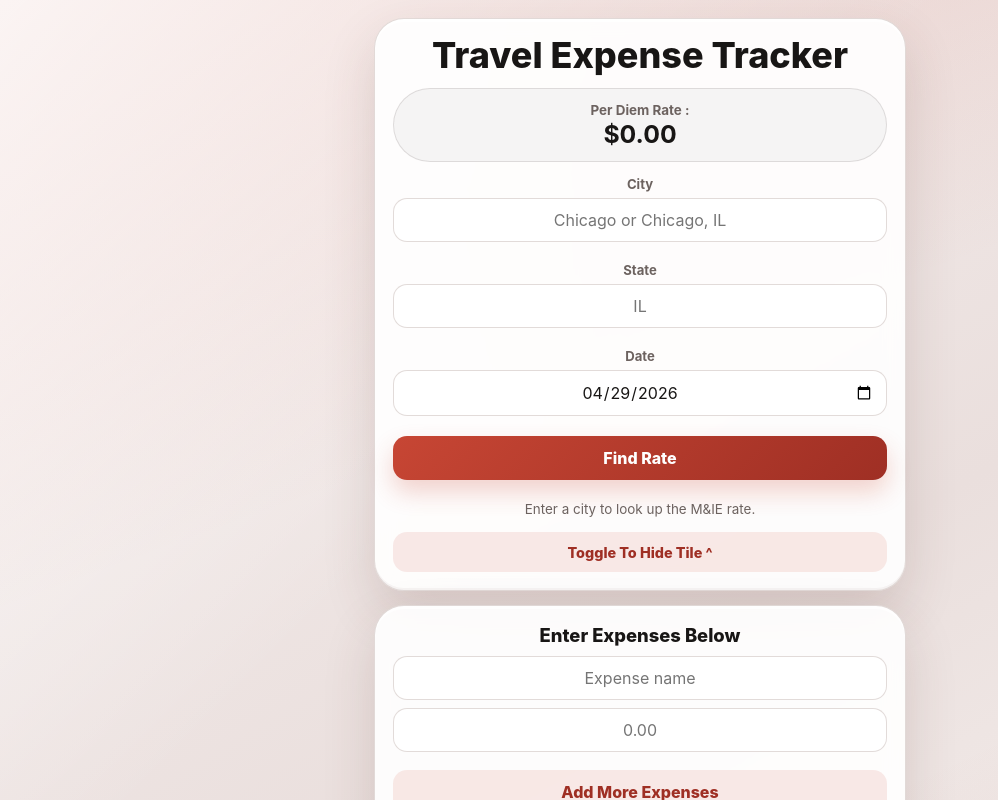
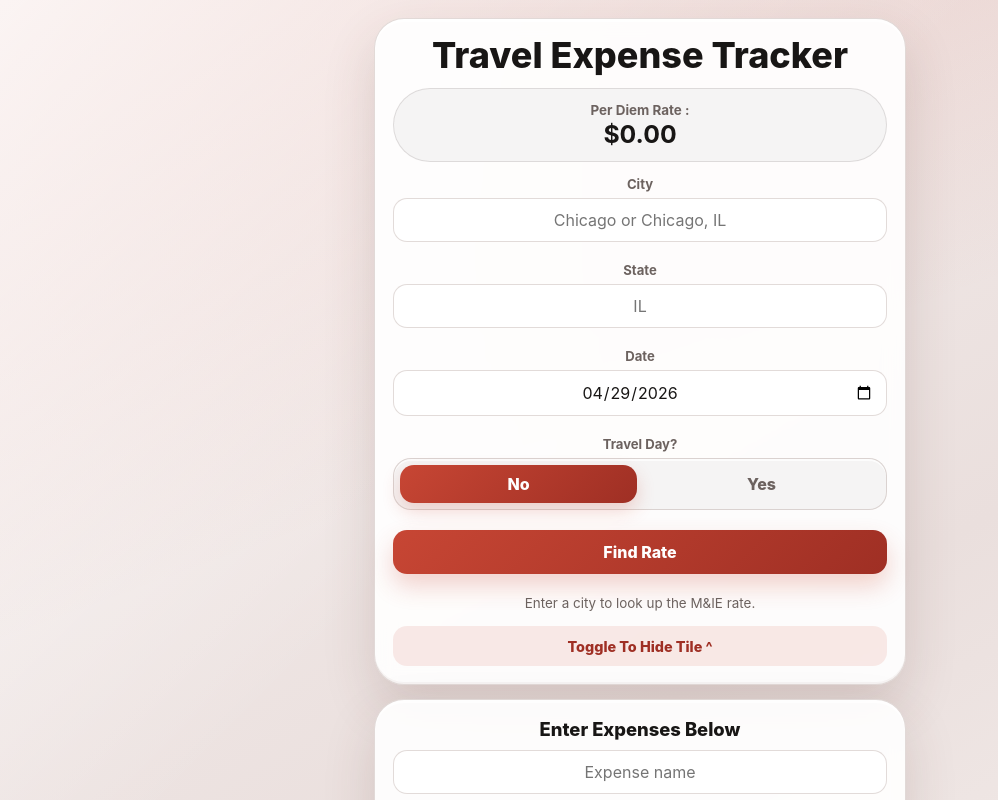
Before and after one commit to moizkprojects/expensetracker, a React (Vite) app: page / in a window 1280 px wide. Shown: the top 800 px of the page, without its empty margins (0-998 px from the left). Built offline with nearby package versions, Linux system fonts and the light colour scheme.

Commit message:
Add files via upload

```diff
--- a/src/App.tsx
+++ b/src/App.tsx
@@ -48,6 +48,8 @@ const formatSavedDate = (dateKey: string) =>
 
 const savedExpenseTotal = (session: DailySession) =>
   session.expenses.reduce((sum, item) => sum + item.amount, 0);
+const effectivePerDiem = (rate: number, travelDay?: boolean) =>
+  Number((travelDay ? rate * 0.75 : rate).toFixed(2));
 
 function App() {
   const [initialSession] = useState(() => {
@@ -59,6 +61,7 @@ function App() {
   const [locationInput, setLocationInput] = useState(initialSession?.locationInput ?? "");
   const [stateInput, setStateInput] = useState(initialSession?.stateInput ?? "");
   const [resolution, setResolution] = useState<RateResolution>(initialSession?.resolution ?? defaultResolution);
+  const [travelDay, setTravelDay] = useState(initialSession?.travelDay ?? false);
   const [rows, setRows] = useState<ExpenseRowType[]>(hydrateRows(initialSession?.expenses ?? []));
   const [busy, setBusy] = useState(false);
   const [topTileCollapsed, setTopTileCollapsed] = useState(false);
@@ -71,9 +74,10 @@ function App() {
   const cacheRef = useRef<Map<string, OsmSuggestion[]>>(new Map());
 
   const expenses = useMemo(() => toStoredExpenses(rows), [rows]);
-  const budget = useMemo(() => computeBudget(resolution.mieRate, expenses), [resolution.mieRate, expenses]);
+  const activePerDiem = useMemo(() => effectivePerDiem(resolution.mieRate, travelDay), [resolution.mieRate, travelDay]);
+  const budget = useMemo(() => computeBudget(activePerDiem, expenses), [activePerDiem, expenses]);
   const remainingGood = budget.remaining >= 0;
-  const hasRate = resolution.mieRate > 0;
+  const hasRate = activePerDiem > 0;
   const isStandardFallback = resolution.matchType === "standard_oconus";
 
   useEffect(() => {
@@ -117,6 +121,7 @@ function App() {
     const saved = SessionStore.getByDateKey(dateKey);
     if (!saved) {
       setResolution(defaultResolution);
+      setTravelDay(false);
       setRows([{ id: randomId(), name: "", amount: "" }]);
       setSaveStatus("");
       return;
@@ -125,6 +130,7 @@ function App() {
     setLocationInput(saved.locationInput);
     setStateInput(saved.stateInput ?? "");
     setResolution(saved.resolution);
+    setTravelDay(saved.travelDay ?? false);
     setRows(hydrateRows(saved.expenses));
     setSaveStatus("Saved for this date");
   };
@@ -180,6 +186,7 @@ function App() {
       dateKey: dateInput || todayKey,
       locationInput,
       stateInput,
+      travelDay,
       resolution,
       expenses,
     });
@@ -212,8 +219,8 @@ function App() {
         <div className="collapsible-body">
           <div className="stack-section">
             <div className="rate-bubble">
-              <span>Per Diem Rate :</span>
-              <strong>{hasRate ? toUsd(resolution.mieRate) : "$0.00"}</strong>
+              <span>{travelDay ? "Travel Day Per Diem" : "Per Diem Rate :"}</span>
+              <strong>{hasRate ? toUsd(activePerDiem) : "$0.00"}</strong>
             </div>
 
             <div className="field-group">
@@ -297,6 +304,32 @@ function App() {
               />
             </div>
 
+            <div className="field-group">
+              <span className="label">Travel Day?</span>
+              <div className="travel-toggle" role="group" aria-label="Travel Day">
+                <button
+                  className={!travelDay ? "travel-option is-active" : "travel-option"}
+                  type="button"
+                  onClick={() => {
+                    setTravelDay(false);
+                    markUnsaved();
+                  }}
+                >
+                  No
+                </button>
+                <button
+                  className={travelDay ? "travel-option is-active" : "travel-option"}
+                  type="button"
+                  onClick={() => {
+                    setTravelDay(true);
+                    markUnsaved();
+                  }}
+                >
+                  Yes
+                </button>
+              </div>
+            </div>
+
             <button className="btn btn-primary" onClick={onResolve} type="button" disabled={busy}>
               {busy ? "Finding Rate..." : "Find Rate"}
             </button>
@@ -338,8 +371,8 @@ function App() {
         <p className="tile-kicker">Live calculator</p>
         <div className="calculator-grid">
           <div>
-            <span className="stat-label">Per diem</span>
-            <strong className="stat-value">{toUsd(resolution.mieRate || 0)}</strong>
+            <span className="stat-label">{travelDay ? "Travel day per diem" : "Per diem"}</span>
+            <strong className="stat-value">{toUsd(activePerDiem || 0)}</strong>
           </div>
           <div>
             <span className="stat-label">Spent</span>
@@ -361,7 +394,7 @@ function App() {
                 <article className="history-entry" key={session.dateKey}>
                   <strong>{formatSavedDate(session.dateKey)}</strong>
                   <span>{session.locationInput || "No location saved"}</span>
-                  <span>Per diem: {toUsd(session.resolution.mieRate || 0)}</span>
+                  <span>{session.travelDay ? "Travel day per diem" : "Per diem"}: {toUsd(effectivePerDiem(session.resolution.mieRate || 0, session.travelDay))}</span>
                   <span>Total expenses: {toUsd(savedExpenseTotal(session))}</span>
                   {session.expenses.length ? (
                     <ul className="history-expenses">
--- a/src/styles/global.css
+++ b/src/styles/global.css
@@ -102,7 +102,8 @@ input {
 .toggle-button,
 .save-button,
 .btn,
-.remove-btn {
+.remove-btn,
+.travel-option {
   border: 0;
   cursor: pointer;
 }
@@ -235,6 +236,33 @@ input {
 .input:focus {
   border-color: rgba(199, 70, 52, 0.48);
   box-shadow: 0 0 0 4px rgba(199, 70, 52, 0.1);
+}
+
+.travel-toggle {
+  display: grid;
+  grid-template-columns: 1fr 1fr;
+  gap: 6px;
+  padding: 6px;
+  border: 1px solid var(--line);
+  border-radius: 18px;
+  background: rgba(245, 244, 243, 0.92);
+  box-shadow: 0 2px 0 rgba(255, 255, 255, 0.72) inset;
+}
+
+.travel-option {
+  min-height: 38px;
+  border-radius: 14px;
+  color: var(--muted);
+  background: transparent;
+  font-weight: 780;
+  text-align: center;
+  transition: background 160ms ease, color 160ms ease, box-shadow 160ms ease;
+}
+
+.travel-option.is-active {
+  color: #fff;
+  background: linear-gradient(135deg, var(--brand), var(--brand-dark));
+  box-shadow: 0 8px 18px rgba(199, 70, 52, 0.22);
 }
 
 .suggestions {
--- a/src/types/index.ts
+++ b/src/types/index.ts
@@ -34,6 +34,7 @@ export type DailySession = {
   createdAt: string;
   locationInput: string;
   stateInput?: string;
+  travelDay?: boolean;
   resolution: RateResolution;
   expenses: StoredExpense[];
 };
```
